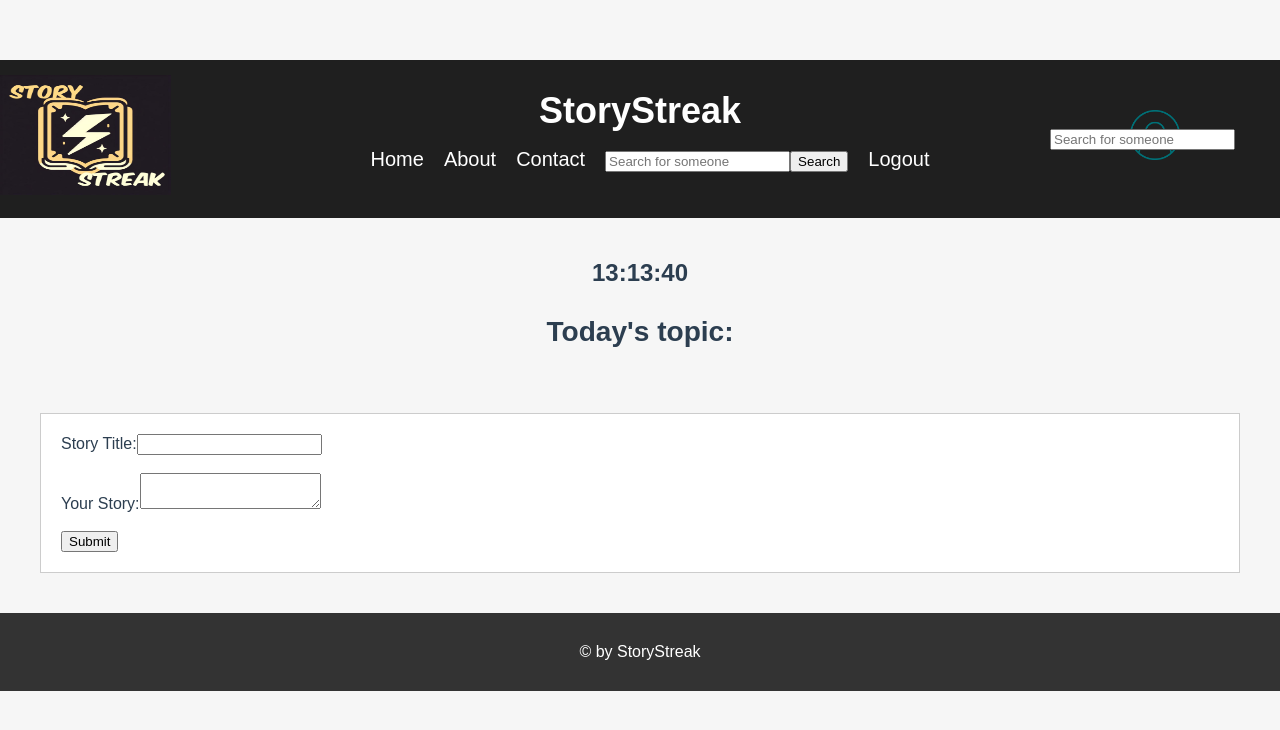
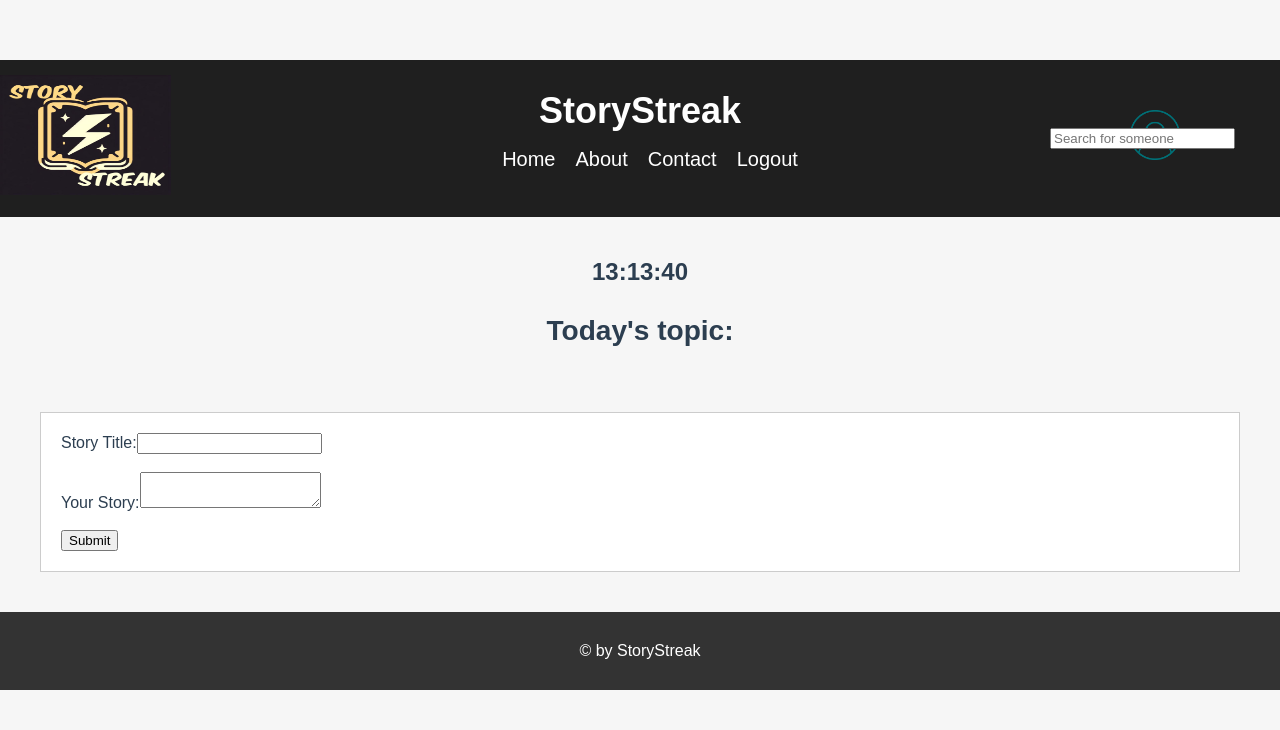
Before and after one commit to HadiT00/StoryStreak, a Vue app: page /#/ in a window 1280 px wide. Shown: the top 730 px of the page. Built offline with nearby package versions, Linux system fonts and the light colour scheme; no server answers.

Commit message:
HET IS GELUKT!

```diff
--- a/src/assets/css/front.css
+++ b/src/assets/css/front.css
@@ -145,7 +145,7 @@ body {
 .search-box {
     margin-left: 1050px;
     position: absolute;
-    size: 500px;
+
 }
 
 .main-headers {
--- a/src/components/HomePage.vue
+++ b/src/components/HomePage.vue
@@ -11,7 +11,6 @@
                     <li><router-link to="/">Home</router-link></li>
                     <li><a href="#">About</a></li>
                     <li><a href="#">Contact</a></li>
-                    <li><input id="search" type="search" placeholder="Search for someone" aria-label="Look up a user"><button>Search</button></li>
                     <li><router-link to="/Login">Logout</router-link></li>
                 </ul>
             </nav>
```
